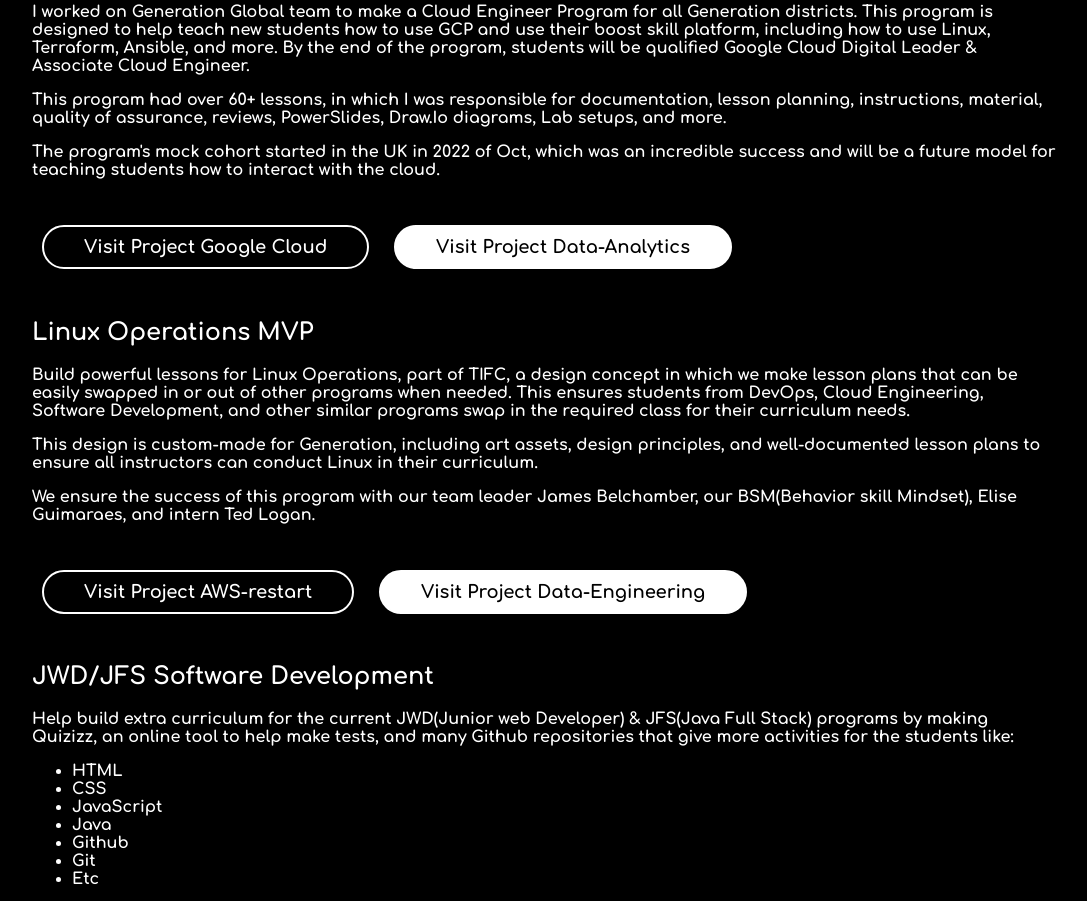
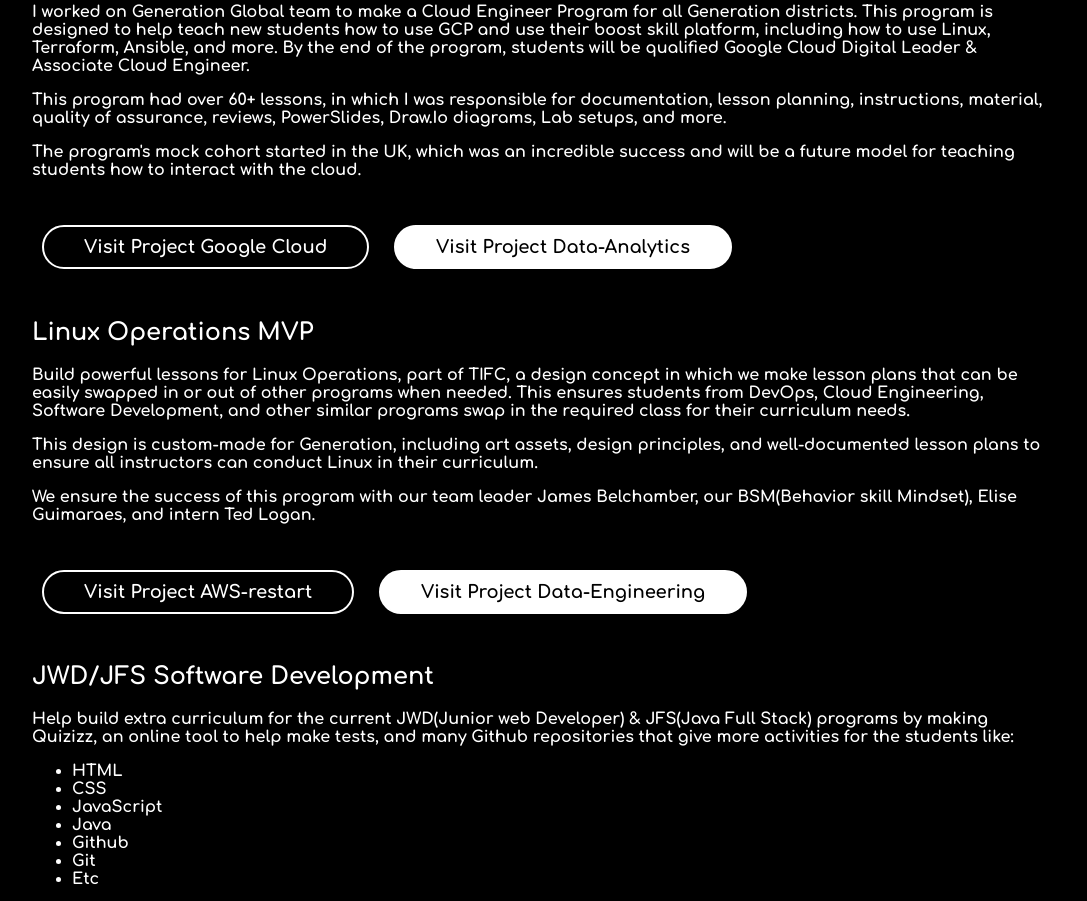
Before and after one commit to LazaroAlsina/Instructor-Portfolio, a plain HTML site: page index.html in a window 1280 px wide. Shown: the part 1423-2324 px from the top of the page, without its empty margins (96-1183 px from the left). Drawn offline with nearby package versions, Linux system fonts and the light colour scheme.

Commit message:
Updating timeline

```diff
--- a/index.html
+++ b/index.html
@@ -58,7 +58,7 @@
                  <div>
                     <p>I worked on Generation Global team to make a Cloud Engineer Program for all Generation districts. This program is designed to help teach new students how to use GCP and use their boost skill platform, including how to use Linux, Terraform, Ansible, and more. By the end of the program, students will be qualified Google Cloud Digital Leader & Associate Cloud Engineer.</p>
                     <p>This program had over 60+ lessons, in which I was responsible for documentation, lesson planning, instructions, material, quality of assurance, reviews, PowerSlides, Draw.Io diagrams, Lab setups, and more. </p>
-                    <p>The program's mock cohort started in the UK in 2022 of Oct, which was an incredible success and will be a future model for teaching students how to interact with the cloud.</p>
+                    <p>The program's mock cohort started in the UK, which was an incredible success and will be a future model for teaching students how to interact with the cloud.</p>
                 </div>
                  <button onclick="window.location.href='//uk.generation.org/london/googlecloud/';" class="btn_one">Visit Project Google Cloud</button>
                  <button onclick="window.location.href='//uk.generation.org/programs/data-analytics/';" class="btn_two">Visit Project Data-Analytics</button>
```
